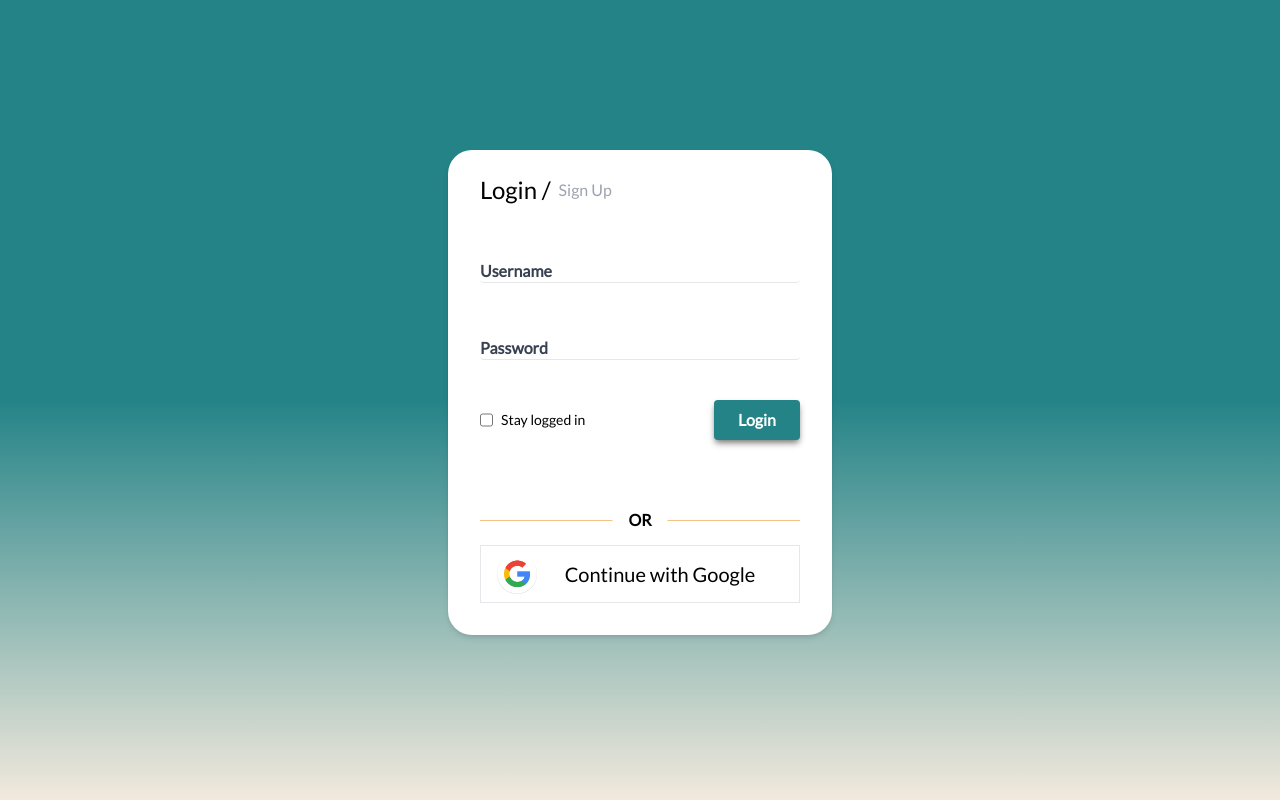
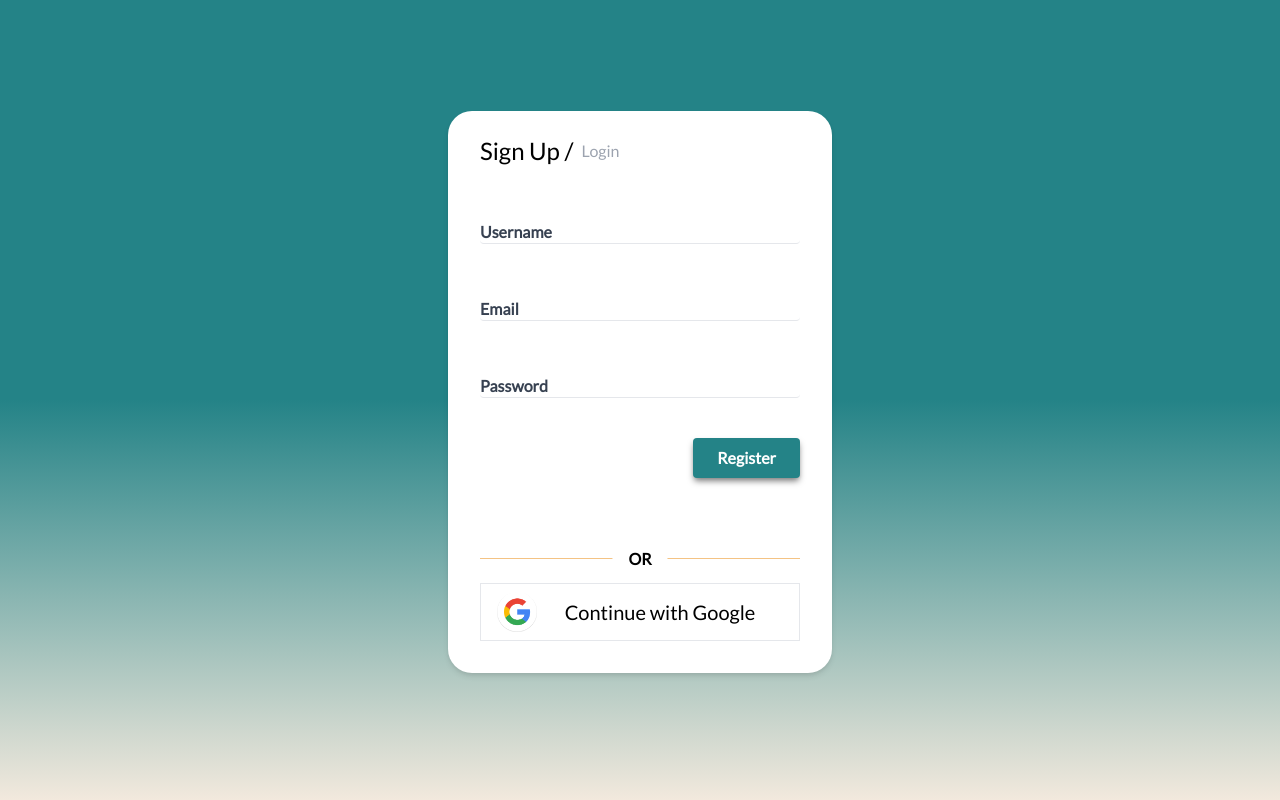
Before and after one commit to zakkturner/freelancer-app-ui, an Angular app: page /register in a window 1280 px wide. Before the commit this address led to /login. Built offline with nearby package versions, Linux system fonts and the light colour scheme.

Commit message:
completed register form

```diff
--- a/src/app/app.component.ts
+++ b/src/app/app.component.ts
@@ -6,12 +6,13 @@ import { Router } from '@angular/router';
   templateUrl: './app.component.html',
   styleUrls: ['./app.component.css'],
 })
-export class AppComponent implements AfterViewInit {
+// implements AfterViewInit
+export class AppComponent {
   title = 'freelance-app-ui';
 
   constructor(private router: Router) {}
 
-  ngAfterViewInit() {
-    this.router.navigate(['login']);
-  }
+  // ngAfterViewInit() {
+  //   this.router.navigate(['login']);
+  // }
 }
--- a/src/app/app.module.ts
+++ b/src/app/app.module.ts
@@ -7,6 +7,7 @@ import { LoginComponent } from './pages/login/login.component';
 import { RegisterComponent } from './pages/register/register.component';
 import { AuthCardComponent } from './components/auth/auth-card/auth-card.component';
 import { AuthLayoutComponent } from './components/auth/auth-layout/auth-layout.component';
+import { ReactiveFormsModule } from '@angular/forms';
 
 @NgModule({
   declarations: [
@@ -16,7 +17,7 @@ import { AuthLayoutComponent } from './components/auth/auth-layout/auth-layout.c
     AuthCardComponent,
     AuthLayoutComponent,
   ],
-  imports: [BrowserModule, AppRoutingModule],
+  imports: [BrowserModule, AppRoutingModule, ReactiveFormsModule],
   providers: [],
   bootstrap: [AppComponent],
 })
--- a/src/app/components/auth/auth-card/auth-card.component.html
+++ b/src/app/components/auth/auth-card/auth-card.component.html
@@ -1,11 +1,19 @@
 <div class="w-full lg:w-96 max-w-md">
   <form class="bg-white shadow-md rounded-3xl px-8 pt-6 pb-8 mb-4">
-    <div class="flex items-center mb-10">
+    <div *ngIf="isLoginRoute()" class="flex items-center mb-10">
       <h1 class="text-2xl">Login /</h1>
       <a
-        href="/signup"
+        href="/register"
         class="ml-2 hover:text-soft-orange ease-in-out duration-300 text-gray-400 text-base"
         >Sign Up</a
+      >
+    </div>
+    <div *ngIf="isRegisterRoute()" class="flex items-center mb-10">
+      <h1 class="text-2xl">Sign Up /</h1>
+      <a
+        href="/login"
+        class="ml-2 hover:text-soft-orange ease-in-out duration-300 text-gray-400 text-base"
+        >Login</a
       >
     </div>
     <div class="mb-10 relative">
@@ -21,10 +29,24 @@
         id="username"
         type="text"
         (focus)="onInputFocus(usernameLabel)"
-        (focusout)="onInputFocusOut(usernameLabel)"
       />
     </div>
-    <div class="mb-10 relative">
+    <div class="mb-10 relative" *ngIf="isRegisterRoute()">
+      <label
+        class="block text-gray-700 text-base font-bold absolute bottom-0"
+        for="emailLabel"
+        #emailLabel
+      >
+        Email
+      </label>
+      <input
+        class="appearance-none border-b rounded w-full py-2 px-3 text-gray-700 leading-tight"
+        id="email"
+        type="email"
+        (focus)="onInputFocus(emailLabel)"
+      />
+    </div>
+    <div class="mb-2 relative">
       <label
         class="block text-gray-700 text-base font-bold absolute bottom-0"
         for="password"
@@ -42,12 +64,20 @@
         id="password"
         type="password"
         (focus)="onInputFocus(passwordLabel)"
-        (focusout)="onInputFocusOut(passwordLabel)"
       />
+
       <!-- <p class="text-red-500 text-xs italic">Please choose a password.</p> -->
     </div>
+    <div class="mb-10">
+      <a
+        *ngIf="isLoginRoute()"
+        href=""
+        class="text-sm hover:text-soft-orange ease-in-out duration-300"
+        >Forgot Password?</a
+      >
+    </div>
     <div class="flex items-center justify-between mb-20">
-      <div class="flex">
+      <div class="flex" [ngClass]="{ invisible: isRegisterRoute() }">
         <input type="checkbox" />
         <p class="text-sm ml-2">Stay logged in</p>
       </div>
@@ -55,7 +85,7 @@
         class="shadow-button bg-primary-teal hover:bg-light-sand hover:text-primary-teal text-white font-bold py-2 px-6 rounded focus:outline-none focus:shadow-outline relative z-50 shadow"
         type="button"
       >
-        Login
+        {{ isLoginRoute() ? "Login" : "Register" }}
       </button>
     </div>
     <div class="mt-6 relative">
--- a/src/app/components/auth/auth-card/auth-card.component.ts
+++ b/src/app/components/auth/auth-card/auth-card.component.ts
@@ -1,4 +1,5 @@
 import { Component, OnInit, ElementRef } from '@angular/core';
+import { Router } from '@angular/router';
 import gsap, { Power2, TweenMax } from 'gsap';
 
 @Component({
@@ -7,13 +8,23 @@ import gsap, { Power2, TweenMax } from 'gsap';
   styleUrls: ['./auth-card.component.css'],
 })
 export class AuthCardComponent implements OnInit {
-  constructor(private elementRef: ElementRef) {}
+  constructor(private elementRef: ElementRef, private router: Router) {}
 
   onInputFocus(labelElement: Element): void {
     gsap.to(labelElement, 0.3, { y: -35, ease: Power2.easeOut });
   }
-  onInputFocusOut(labelElement: Element): void {
-    gsap.to(labelElement, 0.3, { y: 0, ease: Power2.easeOut });
+  // onInputFocusOut(labelElement: Element): void {
+
+  //   gsap.to(labelElement, 0.3, { y: 0, ease: Power2.easeOut });
+  // }
+
+  isRegisterRoute(): boolean {
+    return this.router.url === '/register';
   }
+
+  isLoginRoute(): boolean {
+    return this.router.url === '/login';
+  }
+
   ngOnInit(): void {}
 }
--- a/src/app/pages/register/register.component.html
+++ b/src/app/pages/register/register.component.html
@@ -1 +1,3 @@
-<p>register works!</p>
+<app-auth-layout>
+  <app-auth-card></app-auth-card>
+</app-auth-layout>
```
